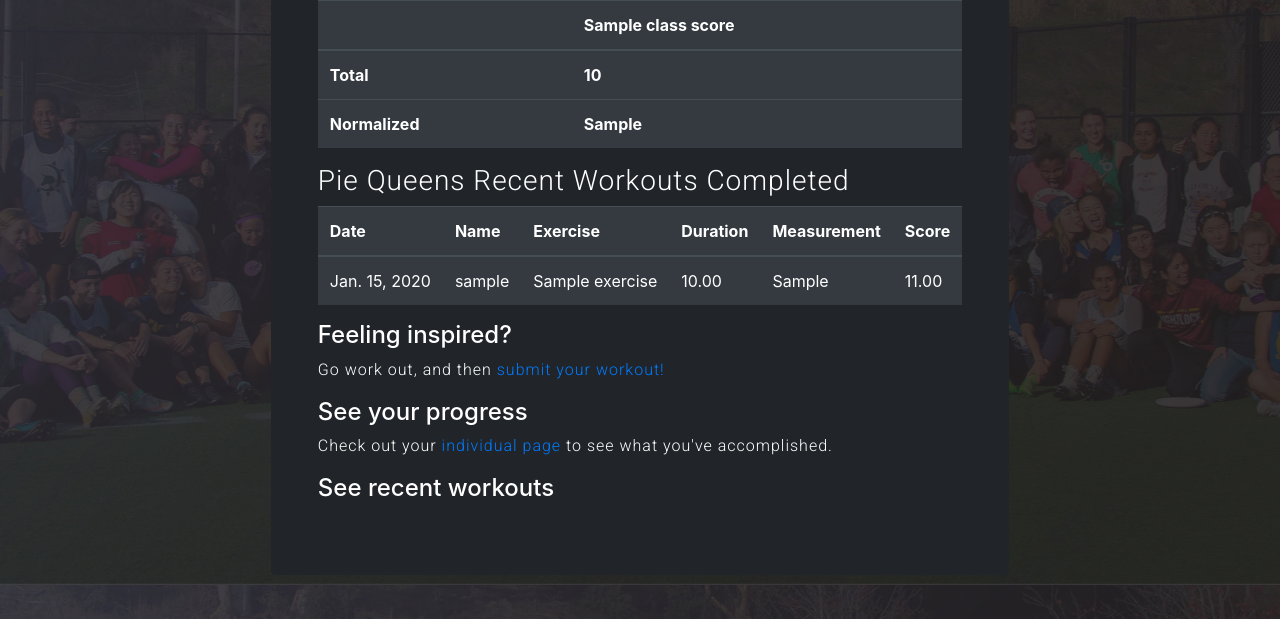
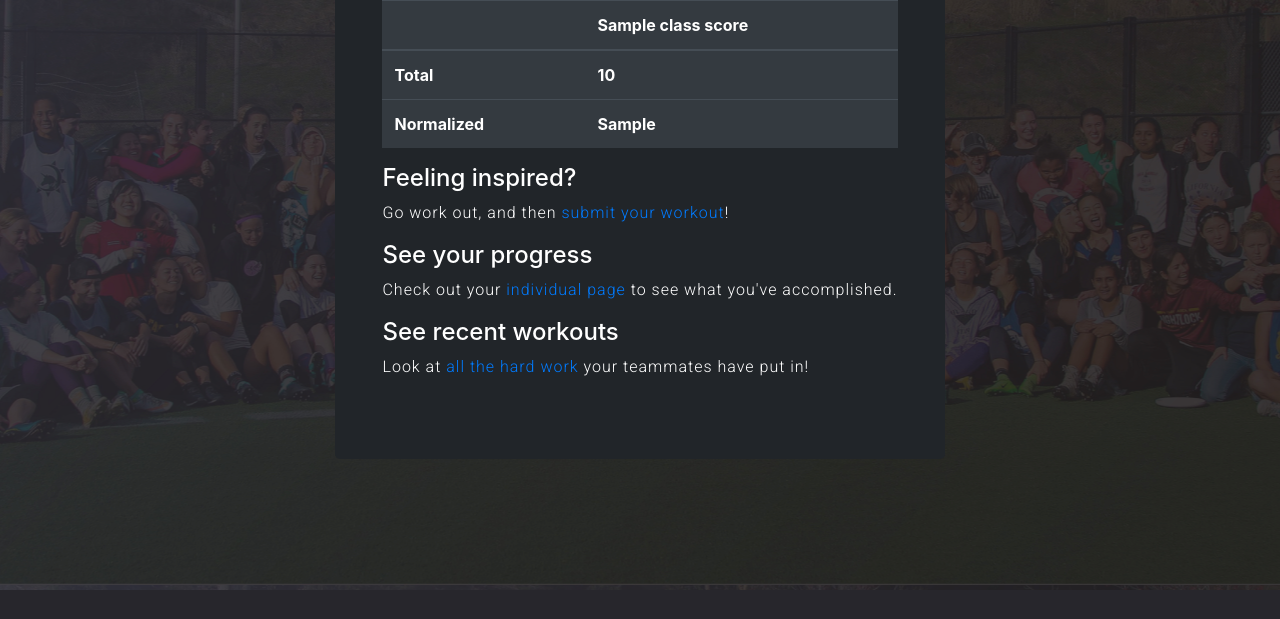
Before and after one commit to phoebeli23/workoutwars20, a Django app: template workoutwars/workoutwarsapp/templates/scoreboard.html in a window 1280 px wide. Shown: the part 1015-1634 px from the top of the page. After the commit the page ends 1605 px from the top, so only its background shows below. Run offline with Django 3.2, Linux system fonts and the light colour scheme; tables that the repository leaves empty hold one stand-in row (values such as "Sample post"); the template is opened without the code that fills it: values that come from a table or form of the project are taken from there, most other values are stand-ins (such as "Sample title", 1, 10 or a date in 2020); lists and menus that the app fills with data are empty; some libraries are stand-ins or nearby versions.

Commit message:
updates to addworkout, scoreboard, and indiv

```diff
--- a/workoutwars/workoutwarsapp/forms.py
+++ b/workoutwars/workoutwarsapp/forms.py
@@ -44,7 +44,7 @@ class AddWorkoutForm(forms.ModelForm):
         required=True
         )
     duration = forms.DecimalField(
-        min_value=0, max_digits=4, decimal_places=2,
+        min_value=0, max_digits=5, decimal_places=2,
         required=True,
         label="Duration (in mins)",
         help_text="unless pushups or burpees, then enter quantity")
--- a/workoutwars/workoutwarsapp/templates/scoreboard.html
+++ b/workoutwars/workoutwarsapp/templates/scoreboard.html
@@ -123,43 +123,14 @@
                 </table>
               {% endif %}
 
-              {% if recent_workouts %}
-              <h3>Pie Queens Recent Workouts Completed</h3>
-              <table
-                id="workout-table"
-                class="table table-dark">
-                <thead>
-                  <tr>
-                    <th>Date</th>
-                    <th>Name</th>
-                    <th>Exercise</th>
-                    <th>Duration</th>
-                    <th>Measurement</th>
-                    <th>Score</th>
-                  </tr>
-                </thead>
-                <tbody>
-                  {% for workout in recent_workouts %}
-                    <tr>
-                      <td>{{ workout.workout_date }}</td>
-                      <td>{{ workout.user.profile.nick_name }}</td>
-                      <td>{{ workout.exercise.name }}</td>
-                      <td>{{ workout.duration }}</td>
-                      <td>{{ workout.exercise.measurement }}</td>
-                      <td>{{ workout.score|floatformat:2 }}</td>
-                    </tr>
-                  {% endfor %}
-                </tbody>
-              </table>
-              {% endif %}
-
               <h4>Feeling inspired?</h4>
-              <p>Go work out, and then <a href="{% url 'add' %}">submit your workout! </a></p>
+              <p>Go work out, and then <a href="{% url 'add' %}">submit your workout</a>!</p>
 
               <h4>See your progress</h4>
               <p>Check out your <a href="{% url 'indiv' %}">individual page</a> to see what you've accomplished.</p>
 
               <h4>See recent workouts</h4>
+              <p>Look at <a href="{% url 'feed' %}">all the hard work</a> your teammates have put in!</p>
           </div>
         </div>
       </div>
```
Also changed, not shown: workoutwars/workoutwarsapp/templates/indiv.html (+2 -10 lines).
